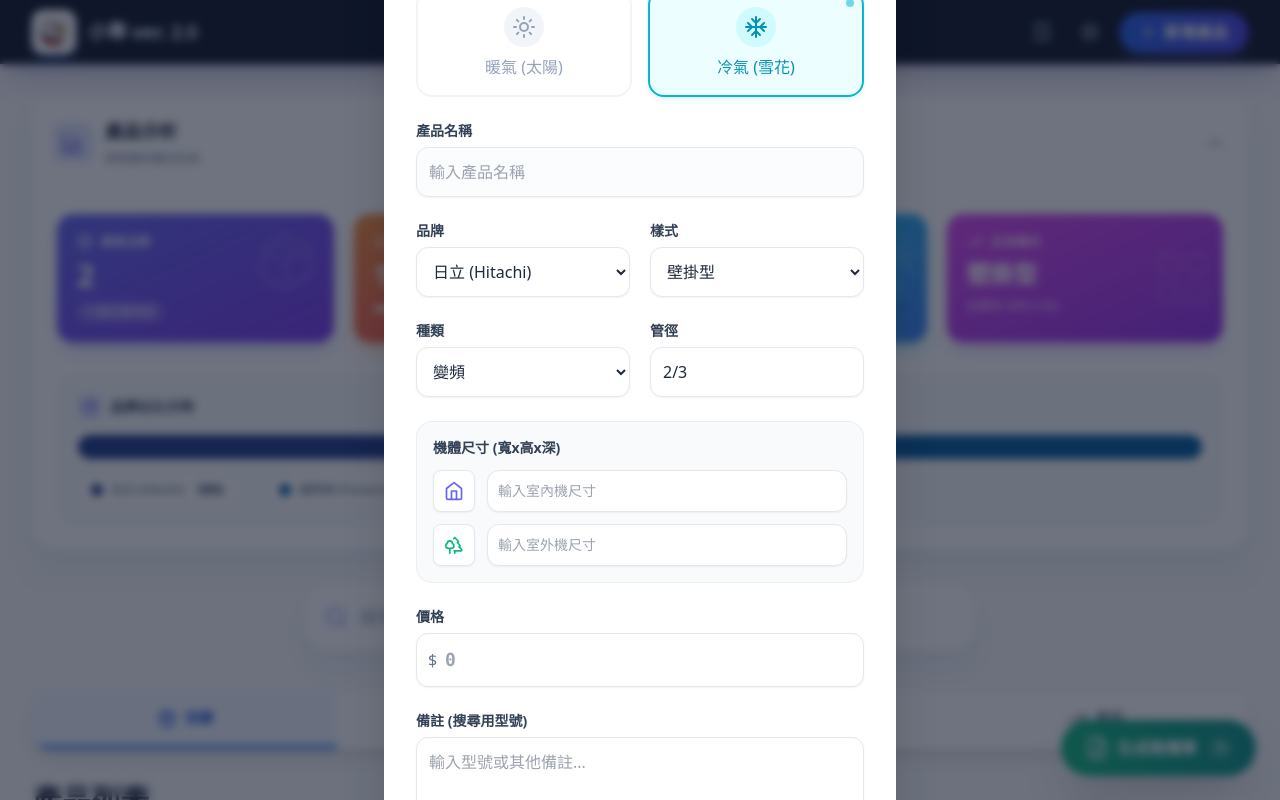
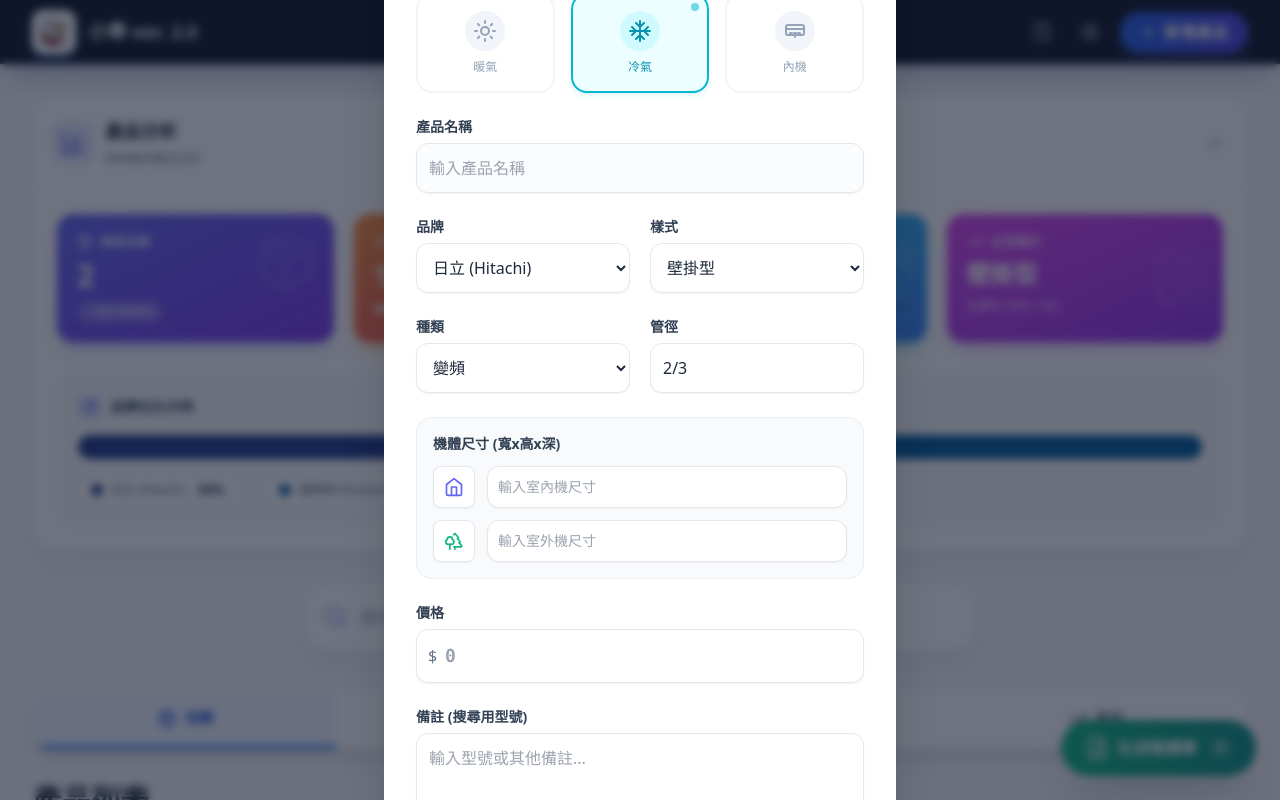
Before and after one commit to tw092669-ctrl/Product-inquiry, a React (Vite) app: page / in a window 1280 px wide. Both pictures are taken after a click on the button "新增產品". Shown: the top 800 px of the page. Built offline with nearby package versions, Linux system fonts and the light colour scheme.

Commit message:
新增內機圖示

```diff
--- a/App.tsx
+++ b/App.tsx
@@ -586,10 +586,10 @@ const ProductForm = ({
 
         <form onSubmit={(e) => { e.preventDefault(); onSubmit(formData); }} className="p-8 space-y-6">
 
-          {/* Environment (Sun/Snow) */}
+          {/* Environment (Sun/Snow/Indoor Unit) */}
           <div>
             <label className="block text-sm font-bold text-slate-700 mb-3">環境功能 (選擇圖示)</label>
-            <div className="grid grid-cols-2 gap-4">
+            <div className="grid grid-cols-3 gap-4">
               <button
                 type="button"
                 onClick={() => setFormData({...formData, environment: 'heating'})}
@@ -602,7 +602,7 @@ const ProductForm = ({
                 <div className={`p-2 rounded-full transition-colors ${formData.environment === 'heating' ? 'bg-orange-100' : 'bg-slate-100 group-hover:bg-orange-100'}`}>
                    <Sun className="w-6 h-6" />
                 </div>
-                <span className="font-medium">暖氣 (太陽)</span>
+                <span className="font-medium text-xs">暖氣</span>
                 {formData.environment === 'heating' && <div className="absolute top-2 right-2 w-2 h-2 bg-orange-500 rounded-full animate-pulse" />}
               </button>
 
@@ -618,8 +618,29 @@ const ProductForm = ({
                 <div className={`p-2 rounded-full transition-colors ${formData.environment === 'cooling' ? 'bg-cyan-100' : 'bg-slate-100 group-hover:bg-cyan-100'}`}>
                   <Snowflake className="w-6 h-6" />
                 </div>
-                <span className="font-medium">冷氣 (雪花)</span>
+                <span className="font-medium text-xs">冷氣</span>
                 {formData.environment === 'cooling' && <div className="absolute top-2 right-2 w-2 h-2 bg-cyan-500 rounded-full animate-pulse" />}
+              </button>
+
+              <button
+                type="button"
+                onClick={() => setFormData({...formData, environment: 'indoor-unit'})}
+                className={`group relative py-4 rounded-2xl border-2 flex flex-col items-center justify-center gap-2 transition-all duration-300 ${
+                  formData.environment === 'indoor-unit'
+                    ? 'border-indigo-500 bg-indigo-50 text-indigo-600 shadow-md shadow-indigo-500/10'
+                    : 'border-slate-100 text-slate-400 hover:border-indigo-200 hover:bg-indigo-50/50'
+                }`}
+              >
+                <div className={`p-2 rounded-full transition-colors ${formData.environment === 'indoor-unit' ? 'bg-indigo-100' : 'bg-slate-100 group-hover:bg-indigo-100'}`}>
+                   <svg className="w-6 h-6" viewBox="0 0 24 24" fill="none" stroke="currentColor" strokeWidth="2">
+                     <rect x="3" y="6" width="18" height="10" rx="2" />
+                     <path d="M3 10h18" />
+                     <path d="M7 14h2M11 14h2M15 14h2" strokeLinecap="round" />
+                     <path d="M12 16v2" strokeLinecap="round" />
+                   </svg>
+                </div>
+                <span className="font-medium text-xs">內機</span>
+                {formData.environment === 'indoor-unit' && <div className="absolute top-2 right-2 w-2 h-2 bg-indigo-500 rounded-full animate-pulse" />}
               </button>
             </div>
           </div>
@@ -1607,7 +1628,19 @@ const QuotePage = ({
                   const style = config.styles.find(s => s.id === product.styleId);
                   const type = config.types.find(t => t.id === product.typeId);
                   const pipe = config.pipes.find(p => p.id === product.pipeId);
-                  const EnvIcon = product.environment === 'heating' ? Sun : Snowflake;
+                  const EnvIcon = product.environment === 'heating' ? Sun :
+                                 product.environment === 'cooling' ? Snowflake :
+                                 () => (
+                                   <svg className="w-4 h-4" viewBox="0 0 24 24" fill="none" stroke="currentColor" strokeWidth="2">
+                                     <rect x="3" y="6" width="18" height="10" rx="2" />
+                                     <path d="M3 10h18" />
+                                     <path d="M7 14h2M11 14h2M15 14h2" strokeLinecap="round" />
+                                     <path d="M12 16v2" strokeLinecap="round" />
+                                   </svg>
+                                 );
+                  const envColor = product.environment === 'heating' ? 'text-orange-500' :
+                                  product.environment === 'cooling' ? 'text-cyan-500' :
+                                  'text-indigo-500';
                   const quantity = productQuantities[product.id] || 1;
                   const unitPrice = parseInt((productPrices[product.id] || product.price).toString().replace(/,/g, ''), 10);
                   const subtotal = isNaN(unitPrice) ? 0 : unitPrice * quantity;
@@ -1622,7 +1655,7 @@ const QuotePage = ({
                       <td className="p-4 text-center align-middle text-sm text-slate-600">
                         <div className="flex items-center justify-center gap-2">
                           <span>{style?.label} / {type?.label}</span>
-                          <EnvIcon className={`w-4 h-4 ${product.environment === 'heating' ? 'text-orange-500' : 'text-cyan-500'}`} />
+                          <EnvIcon className={`w-4 h-4 ${envColor}`} />
                         </div>
                       </td>
                       <td className="p-4 text-center align-middle">
@@ -1980,12 +2013,28 @@ const ProductCard: React.FC<{
 
   const cardId = `product-card-${product.id}`;
 
-  const EnvIcon = product.environment === 'heating' ? Sun : Snowflake;
+  // Environment icon component
+  const EnvIcon = product.environment === 'heating' ? Sun :
+                  product.environment === 'cooling' ? Snowflake :
+                  // Indoor unit SVG icon
+                  () => (
+                    <svg className="w-8 h-8" viewBox="0 0 24 24" fill="none" stroke="currentColor" strokeWidth="2">
+                      <rect x="3" y="6" width="18" height="10" rx="2" />
+                      <path d="M3 10h18" />
+                      <path d="M7 14h2M11 14h2M15 14h2" strokeLinecap="round" />
+                      <path d="M12 16v2" strokeLinecap="round" />
+                    </svg>
+                  );
+
   // Use gradients for text
-  const envColorClass = product.environment === 'heating' ? 'text-orange-500' : 'text-cyan-500';
+  const envColorClass = product.environment === 'heating' ? 'text-orange-500' :
+                       product.environment === 'cooling' ? 'text-cyan-500' :
+                       'text-indigo-500';
   const envGradientBg = product.environment === 'heating'
     ? 'bg-gradient-to-br from-orange-100 to-rose-100 border-orange-200'
-    : 'bg-gradient-to-br from-cyan-100 to-blue-100 border-cyan-200';
+    : product.environment === 'cooling'
+    ? 'bg-gradient-to-br from-cyan-100 to-blue-100 border-cyan-200'
+    : 'bg-gradient-to-br from-indigo-100 to-purple-100 border-indigo-200';
 
   // --- COMPACT VIEW ---
   if (viewMode === 'compact') {
@@ -2510,6 +2559,17 @@ export default function App() {
           const indoor = row['室內機尺寸'] || row['尺寸'] || '';
           const outdoor = row['室外機尺寸'] || '';
 
+          // 判斷環境類型
+          let environment: EnvironmentType = 'cooling';
+          const envValue = row['環境']?.toLowerCase();
+          if (envValue?.includes('暖')) {
+            environment = 'heating';
+          } else if (envValue?.includes('內機') || envValue?.includes('indoor')) {
+            environment = 'indoor-unit';
+          } else if (envValue?.includes('冷')) {
+            environment = 'cooling';
+          }
+
           newProducts.push({
             id: generateId(),
             name: row['產品名稱'] || '同步產品',
@@ -2517,7 +2577,7 @@ export default function App() {
             styleId,
             typeId,
             pipeId: pipeValue,
-            environment: row['環境']?.includes('暖') ? 'heating' : 'cooling',
+            environment,
             dimensions: { indoor, outdoor },
             price: row['建議售價'] || row['價格'] || '',
             remarks: row['備註'] || '',
--- a/types.ts
+++ b/types.ts
@@ -1,4 +1,4 @@
-export type EnvironmentType = 'heating' | 'cooling' | 'both';
+export type EnvironmentType = 'heating' | 'cooling' | 'both' | 'indoor-unit';
 
 export interface ConfigOption {
   id: string;
```
Also changed, not shown: 1 other file (tests, documents, lock files or other folders).
